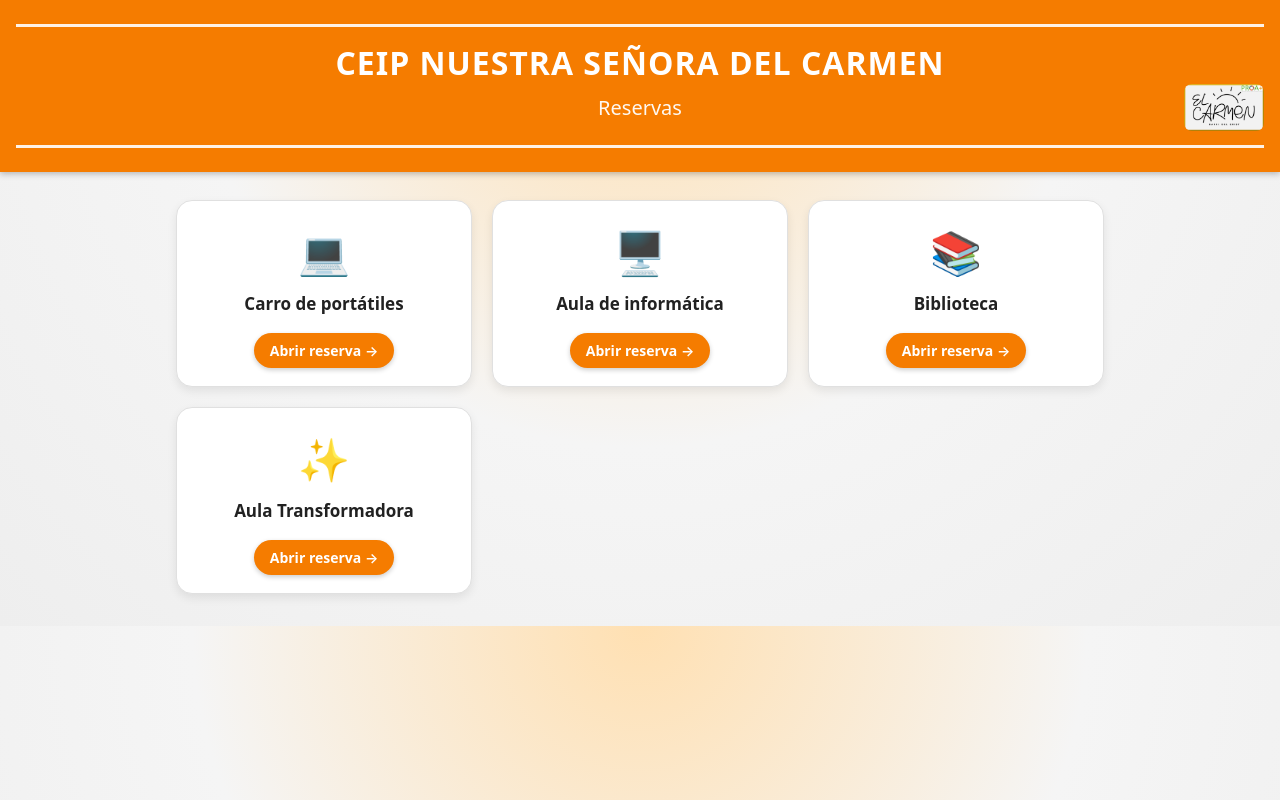
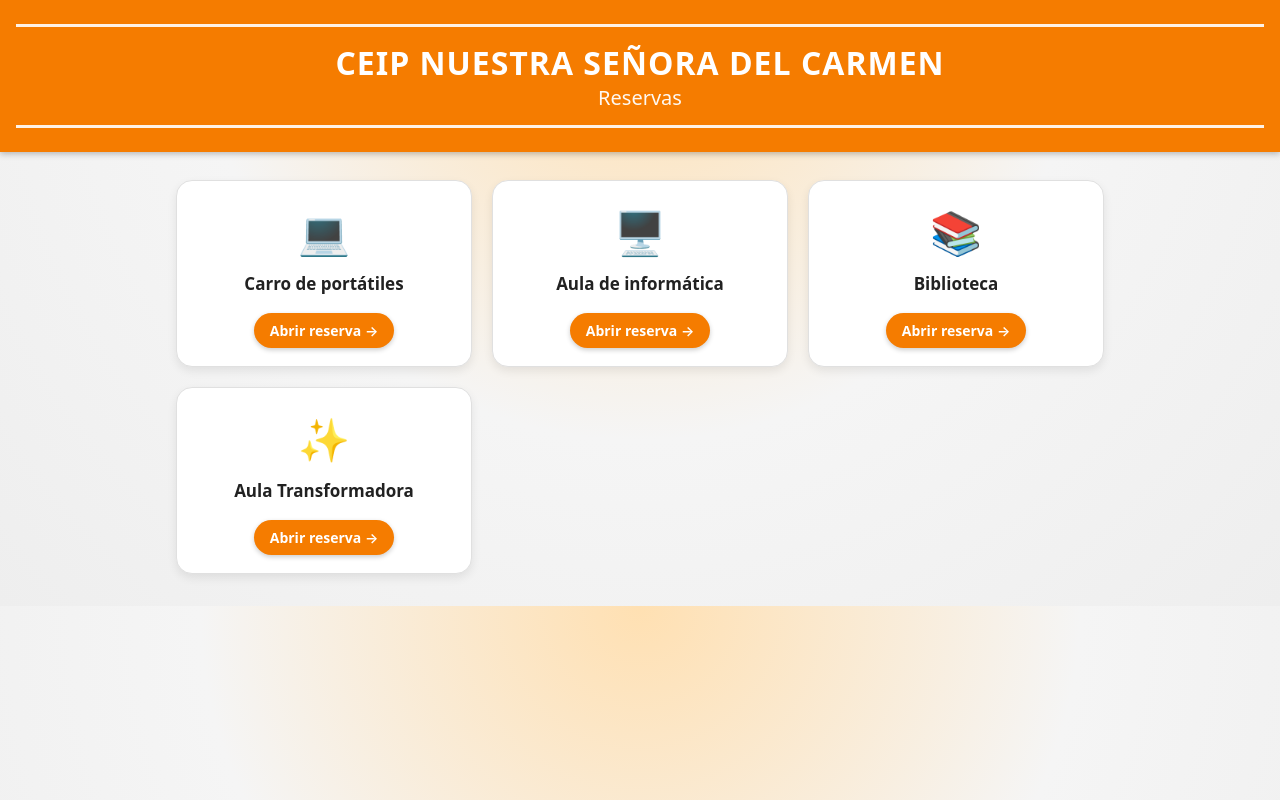
Before and after one commit to rafgim2/Reservas, a plain HTML site: page index.html in a window 1280 px wide. Drawn offline with Linux system fonts and the light colour scheme.

Commit message:
Update index.html

```diff
--- a/index.html
+++ b/index.html
@@ -158,8 +158,7 @@
       <div class="subheader-row">
         <div></div> <!-- columna izquierda vacía -->
         <h2>Reservas</h2>
-        <img src="Logo-colegio2.jpg" alt="Logo del colegio" class="logo">
-      </div>
+              </div>
     </header>
   </div>
 
```
